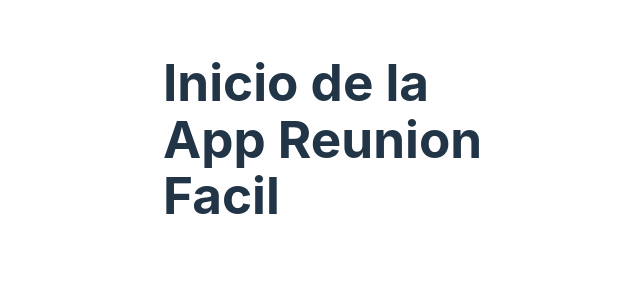
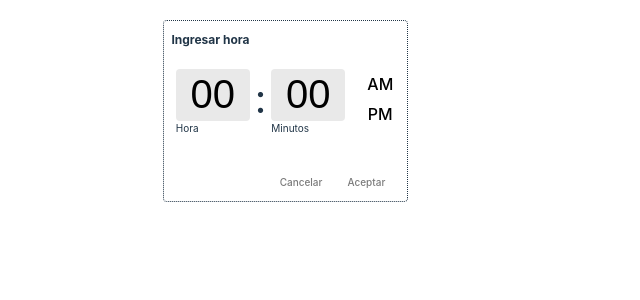
Before and after one commit to No-Country/Reunion-Facil-c16-05-m-node-react, a React (Vite) app in the folder app/: page / in a window 1280 px wide. Shown: the top 300 px of the page, without its empty margins (297-937 px from the left). Built offline with nearby package versions, Linux system fonts and the light colour scheme; a web font is replaced by a local one.

Commit message:
Componente ClockCard

```diff
--- a/app/src/App.jsx
+++ b/app/src/App.jsx
@@ -1,8 +1,9 @@
 import './App.css'
+import ClockCard from './components/ClockCard/ClockCard'
 
 function App () {
   return (
-   <h1>Inicio de la App Reunion Facil</h1>
+    <ClockCard/>
   )
 }
 
--- /dev/null
+++ b/app/src/components/ClockCard/ClockCard.jsx
@@ -0,0 +1,102 @@
+import { useState } from 'react'
+import style from './ClockCard.module.css'
+
+function ClockCard () {
+  const [selectedHour, setSelectedHour] = useState('00')
+  const [selectedMinutes, setSelectedMinutes] = useState('00')
+  const [selectedPeriod, setSelectedPeriod] = useState('')
+  const [accepted, setAccepted] = useState(false)
+
+  const handleHourChange = (e) => {
+    const hour = e.target.value
+    if (hour === '' || (/^\d+$/.test(hour) && Number(hour, 10) >= 0 && Number(hour, 10) <= 24)) {
+      setSelectedHour(hour)
+    }
+  }
+
+  const handleMinutesChange = (e) => {
+    const minutes = e.target.value
+    if (minutes === '' || (/^\d+$/.test(minutes) && parseInt(minutes, 10) >= 0 && parseInt(minutes, 10) <= 59)) {
+      setSelectedMinutes(minutes)
+    }
+  }
+
+  const handlePeriodChange = (period) => {
+    setSelectedPeriod(period)
+  }
+
+  const handleCancel = () => {
+    // To do: CANCEL and close pop up
+  }
+
+  const handleAccept = () => {
+    setAccepted(true)
+  }
+
+  return (
+    <div className={style['clock-card']}>
+      <div className={style.content}>
+        <h2 className={style.title}>Ingresar hora</h2>
+        <div>
+          <div className={style.inputs}>
+            <div className={style.input}>
+              <input
+                className={style.hourSelector}
+                type="text"
+                value={selectedHour}
+                onChange={handleHourChange}
+                maxLength={2}
+              />
+              <label className={style.label}>Hora</label>
+              </div>
+              <span className={style.span}>:</span>
+              <div className={style.input}>
+              <input
+                className={style.hourSelector}
+                type="text"
+                value={selectedMinutes}
+                onChange={handleMinutesChange}
+                maxLength={2}
+              />
+              <label className={style.label}>Minutos</label>
+              </div>
+              <div className={style['period-buttons']}>
+              <button
+                className={`${style['period-button']} ${
+                  selectedPeriod === 'AM' ? style.selected : ''
+                }`}
+                onClick={() => handlePeriodChange('AM')}
+              >
+                AM
+              </button>
+              <button
+                className={`${style['period-button']} ${
+                  selectedPeriod === 'PM' ? style.selected : ''
+                }`}
+                onClick={() => handlePeriodChange('PM')}
+              >
+                PM
+              </button>
+              </div>
+            </div>
+            <div className={style['action-buttons']}>
+            <button
+              className={`${style['cancel-button']} ${accepted ? style.accepted : ''}`}
+              onClick={handleCancel}
+            >
+              Cancelar
+            </button>
+            <button
+              className={`${style['accept-button']} ${accepted ? style.accepted : ''}`}
+              onClick={handleAccept}
+            >
+              Aceptar
+            </button>
+          </div>
+          </div>
+        </div>
+      </div>
+  )
+}
+
+export default ClockCard
```
